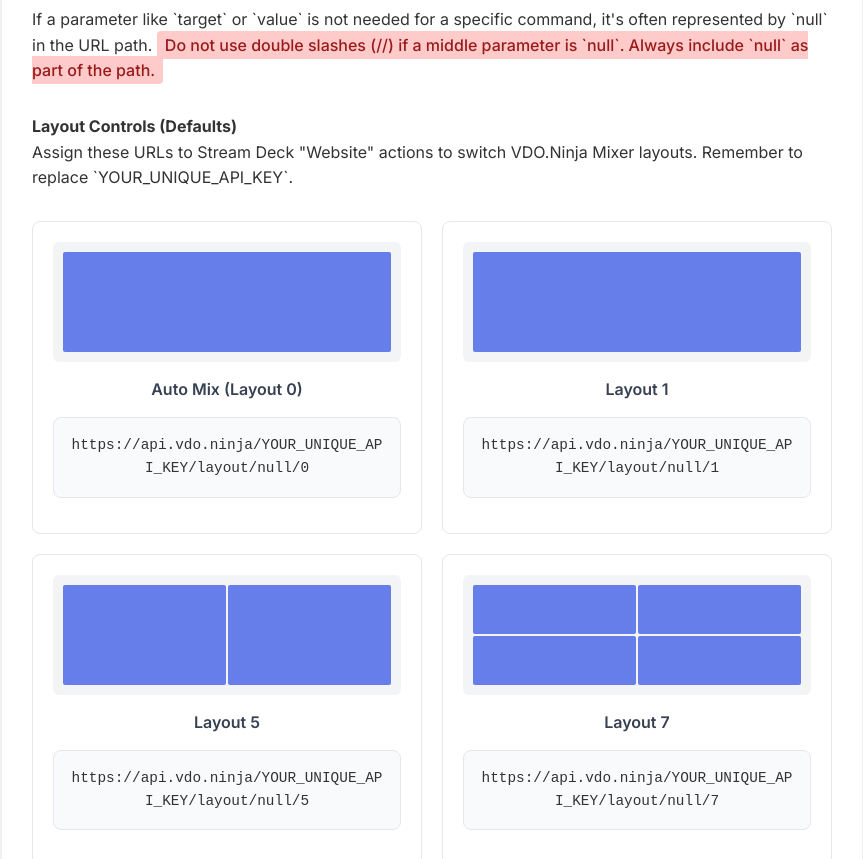
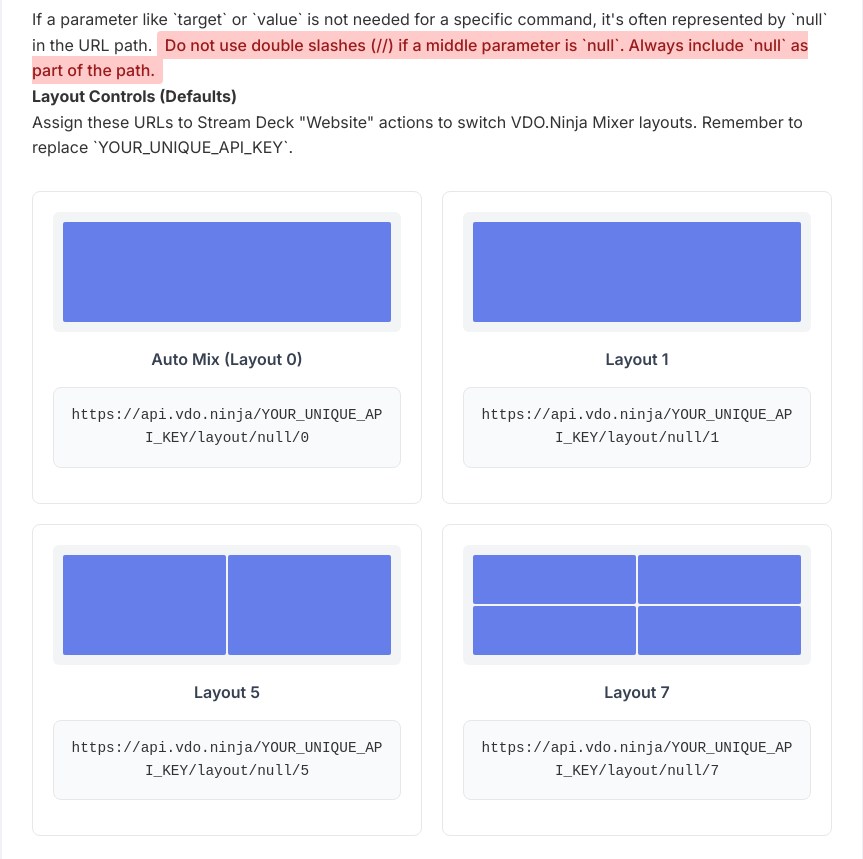
Before and after one commit to steveseguin/Companion-Ninja, a plain HTML site: page streamdeck.html in a window 1280 px wide. Shown: the part 2576-3435 px from the top of the page, without its empty margins (208-1071 px from the left). Drawn offline with Linux system fonts and the light colour scheme.

Commit message:
Update streamdeck.html

```diff
--- a/streamdeck.html
+++ b/streamdeck.html
@@ -35,6 +35,10 @@
             color: #1e2937;
             margin-bottom: 10px;
         }
+
+		h4 {
+			display: inline;
+		}
 
         .subtitle {
             font-size: 1.2em;
```
